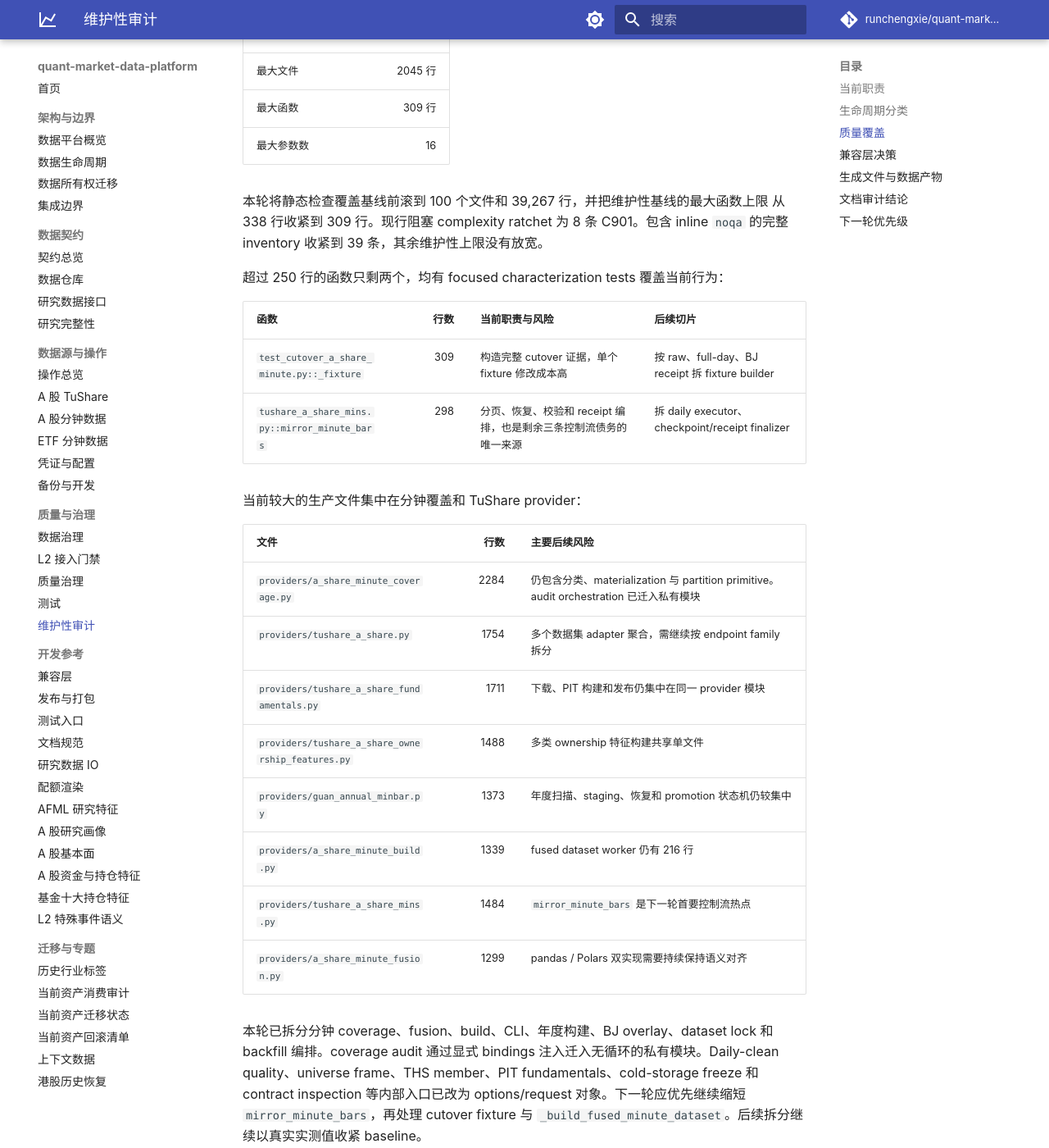
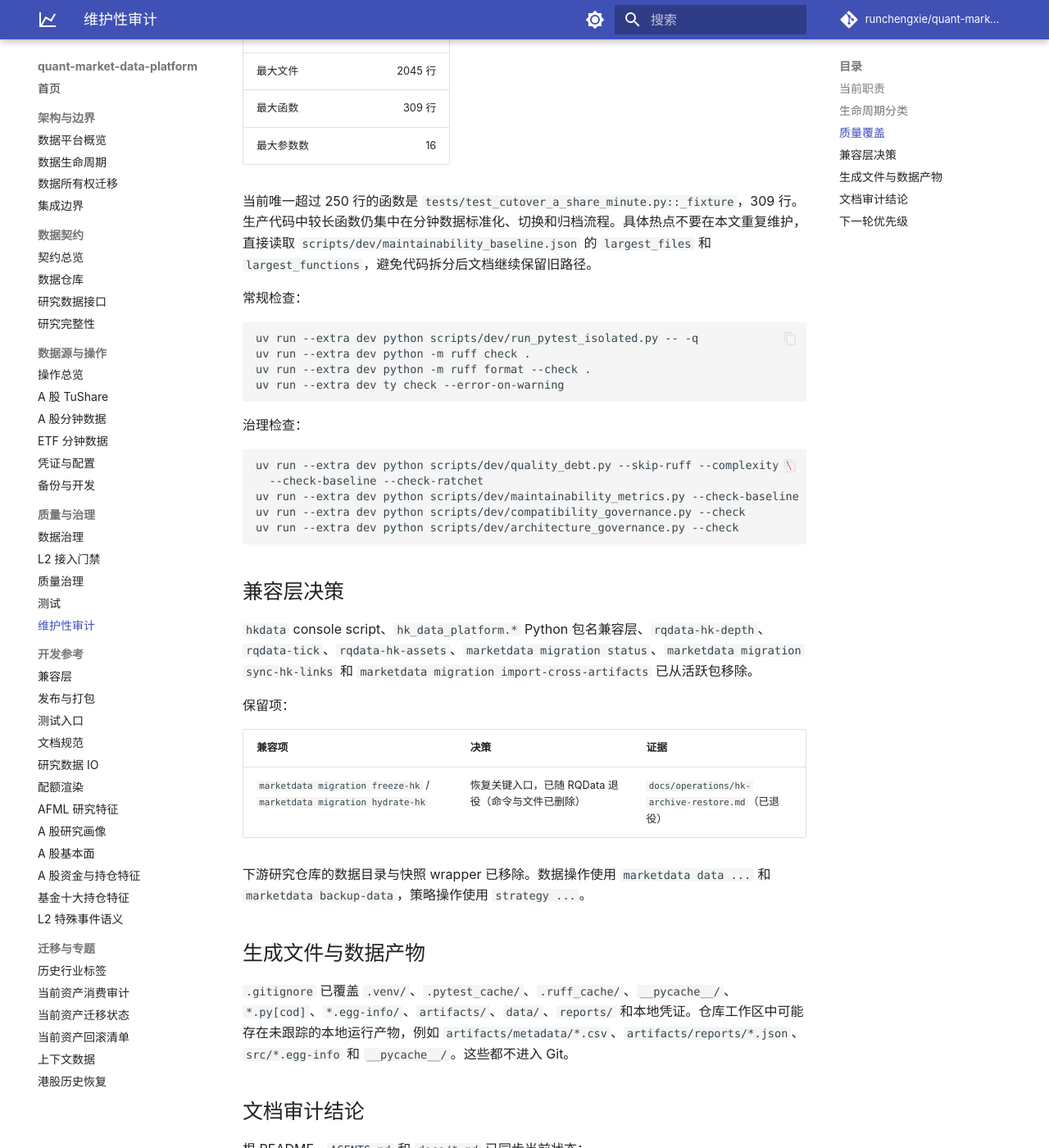
Before and after one commit to runchengxie/quant-market-data-platform, an MkDocs documentation site: the page built from docs/maintenance-audit.md, in a window 1280 px wide and 1400 px high, scrolled down 2766 px. Shown: the whole window at 82% size. Built offline with MkDocs 1.6.1 and Material for MkDocs 9.7.7, drawn with Linux system fonts in a browser that asks for light colours; comment, search, counter and statistics services are not loaded; some of the changed text lies outside the part shown.

Commit message:
docs: refresh maintenance baseline and CI facts

```diff
--- a/docs/maintenance-audit.md
+++ b/docs/maintenance-audit.md
@@ -54,15 +54,14 @@
 `deprecations.py`、`intraday_paths.py`、`pit_feature_stats.py`、`rebalance.py`
 和 `rqdata_cli_common.py` 无活跃调用，已从源码包退役。港股恢复能力已随 RQData 于 2026-07-26 完全移除。
 
-当前 Ruff 覆盖整个产品包。`ty` 合并了迁移前的日常检查与发布检查范围。精确文件和行数由 `scripts/dev/quality_baseline.json` 记录：
+当前 Ruff 和 `ty` 都覆盖 `scripts/dev/quality_baseline.json` 登记的完整源码面。2026-09-05 baseline 记录如下：
 
 | 工具 | 文件 | 行数 | exclude |
 | --- | ---: | ---: | --- |
-| Ruff | 113/113 | 44809/44809 | 0 files / 0 lines |
-| `ty` | 18/113 | 5057/44809 | 95 files / 39752 lines |
+| Ruff | 290/290 | 65708/65708 | 0 files / 0 lines |
+| `ty` | 290/290 | 65708/65708 | 0 files / 0 lines |
 
-`[tool.ty.src].include` 已合并原有 `ty` 范围与迁移前的发布检查范围，并额外纳入 `symbols.py`。
-`ty check --error-on-warning` 当前通过。质量覆盖 baseline 会阻止检查行数下降、排除行数增加或保护路径退出检查面。
+`ty check --error-on-warning` 当前按 `pyproject.toml` 的 `src`、`scripts` 和 `tests` 范围执行。质量覆盖 baseline 会阻止检查行数下降、排除行数增加或保护路径退出检查面。
 
 现行 Ruff complexity 阻塞 ratchet 尊重已登记的 inline `noqa`，`quality_baseline.json`
 当前记录 2 条未豁免的 C901。后续任何未豁免分类计数或总数增长都会阻塞本地推送门禁。
@@ -73,13 +72,13 @@
 当前 HEAD。27 条 PLR0913 主要是为兼容保留显式参数的 provider / coverage 入口。内部服务
 优先改为 options/request 对象，并在迁移完成后删除对应 `noqa`。
 
-维护性基线：
+维护性基线以 `scripts/dev/maintainability_baseline.json` 为准。2026-09-05 baseline 记录：
 
 | 指标 | 当前 |
 | --- | ---: |
-| Python 文件 | 379 |
-| Python 行数 | 101106 |
-| 超过 100 行函数 | 37 |
+| Python 文件 | 421 |
+| Python 行数 | 105016 |
+| 超过 100 行函数 | 38 |
 | 超过 250 行函数 | 1 |
 | 超过 500 行函数 | 0 |
 | 10 个及以上参数函数 | 10 |
@@ -87,35 +86,7 @@
 | 最大函数 | 309 行 |
 | 最大参数数 | 16 |
 
-本轮将静态检查覆盖基线前滚到 100 个文件和 39,267 行，并把维护性基线的最大函数上限
-从 338 行收紧到 309 行。现行阻塞 complexity ratchet 为 8 条 C901。包含 inline `noqa`
-的完整 inventory 收紧到 39 条，其余维护性上限没有放宽。
-
-超过 250 行的函数只剩两个，均有 focused characterization tests 覆盖当前行为：
-
-| 函数 | 行数 | 当前职责与风险 | 后续切片 |
-| --- | ---: | --- | --- |
-| `test_cutover_a_share_minute.py::_fixture` | 309 | 构造完整 cutover 证据，单个 fixture 修改成本高 | 按 raw、full-day、BJ receipt 拆 fixture builder |
-| `tushare_a_share_mins.py::mirror_minute_bars` | 298 | 分页、恢复、校验和 receipt 编排，也是剩余三条控制流债务的唯一来源 | 拆 daily executor、checkpoint/receipt finalizer |
-
-当前较大的生产文件集中在分钟覆盖和 TuShare provider：
-
-| 文件 | 行数 | 主要后续风险 |
-| --- | ---: | --- |
-| `providers/a_share_minute_coverage.py` | 2284 | 仍包含分类、materialization 与 partition primitive。audit orchestration 已迁入私有模块 |
-| `providers/tushare_a_share.py` | 1754 | 多个数据集 adapter 聚合，需继续按 endpoint family 拆分 |
-| `providers/tushare_a_share_fundamentals.py` | 1711 | 下载、PIT 构建和发布仍集中在同一 provider 模块 |
-| `providers/tushare_a_share_ownership_features.py` | 1488 | 多类 ownership 特征构建共享单文件 |
-| `providers/guan_annual_minbar.py` | 1373 | 年度扫描、staging、恢复和 promotion 状态机仍较集中 |
-| `providers/a_share_minute_build.py` | 1339 | fused dataset worker 仍有 216 行 |
-| `providers/tushare_a_share_mins.py` | 1484 | `mirror_minute_bars` 是下一轮首要控制流热点 |
-| `providers/a_share_minute_fusion.py` | 1299 | pandas / Polars 双实现需要持续保持语义对齐 |
-
-本轮已拆分分钟 coverage、fusion、build、CLI、年度构建、BJ overlay、dataset lock 和 backfill
-编排。coverage audit 通过显式 bindings 注入迁入无循环的私有模块。Daily-clean quality、universe
-frame、THS member、PIT fundamentals、cold-storage freeze 和 contract inspection 等内部入口已改为
-options/request 对象。下一轮应优先继续缩短 `mirror_minute_bars`，再处理 cutover fixture 与
-`_build_fused_minute_dataset`。后续拆分继续以真实实测值收紧 baseline。
+当前唯一超过 250 行的函数是 `tests/test_cutover_a_share_minute.py::_fixture`，309 行。生产代码中较长函数仍集中在分钟数据标准化、切换和归档流程。具体热点不要在本文重复维护，直接读取 `scripts/dev/maintainability_baseline.json` 的 `largest_files` 和 `largest_functions`，避免代码拆分后文档继续保留旧路径。
 
 常规检查：
 
@@ -160,7 +131,7 @@
 - 当前入口使用 `marketdata` 和 `market_data_platform`。
 - 归档和下游兼容面集中记录在 `docs/compatibility.md`。
 - 港股恢复专用操作已随 RQData 退役，历史复现见 `hk-freeze-20260613` 标签或私有归档仓库。
-- 本地验证命令是当前唯一阻塞检查口径。仓库没有活动 CI workflow。
+- 本地治理命令与 GitHub Actions 共同构成质量门禁。`quality.yml` 覆盖边界检查、共享维护性 ratchet、Ruff、pytest 和依赖审计，`docs.yml` 负责 strict 文档构建。
 - sdist 显式包含 `docs/` 和 `tests/`。wheel 只包含运行包。当前暂不发布 `py.typed`。
 - 文档保留少量关键英文术语，如 CLI、provider、release、baseline、cache、artifacts、workflow。可执行流程、目录、校验和指标描述尽量用中文，避免临时翻译造成歧义。
 
```
Also changed, not shown: other parts of docs/maintenance-audit.md (+1 -1 lines).
